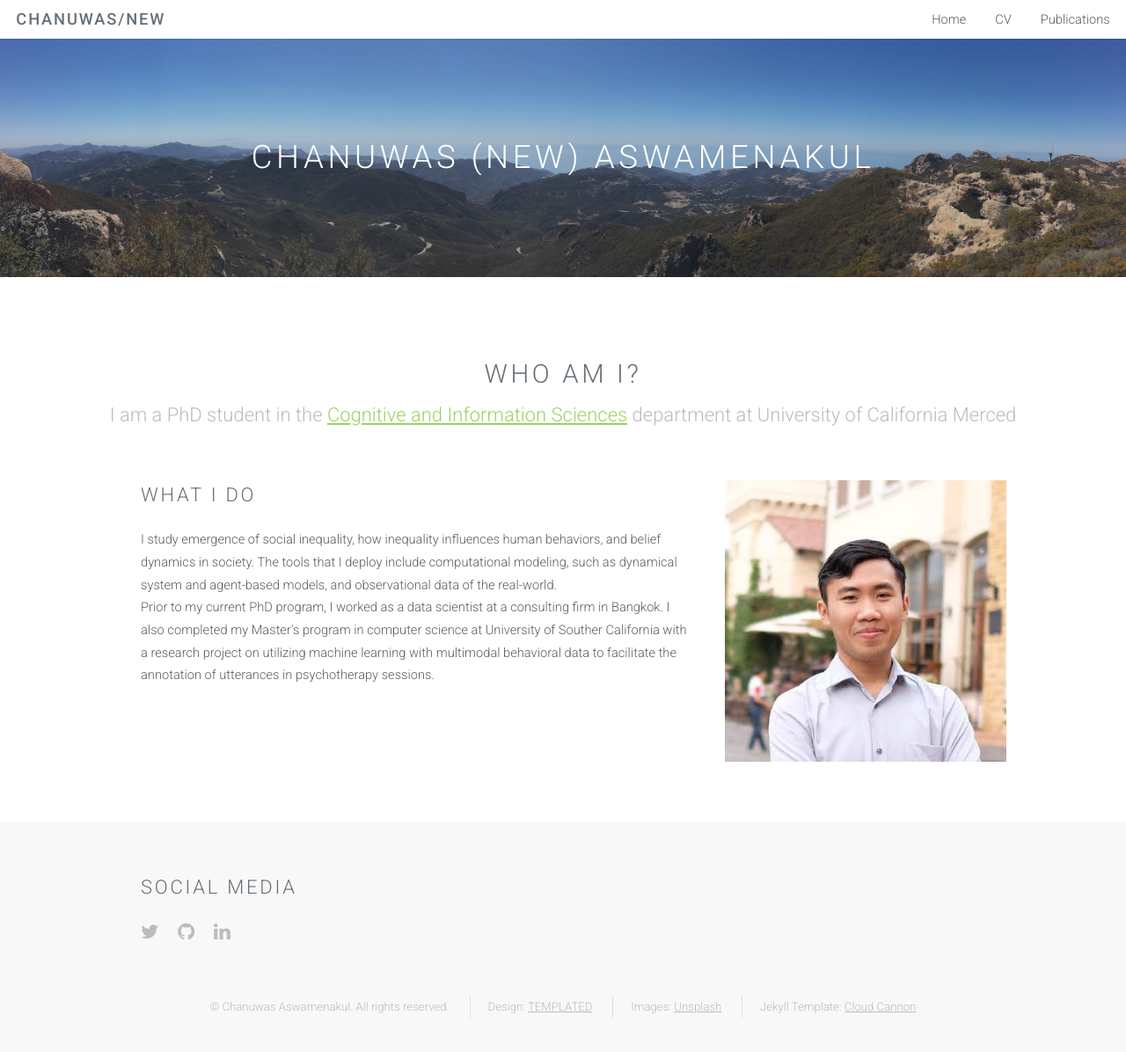
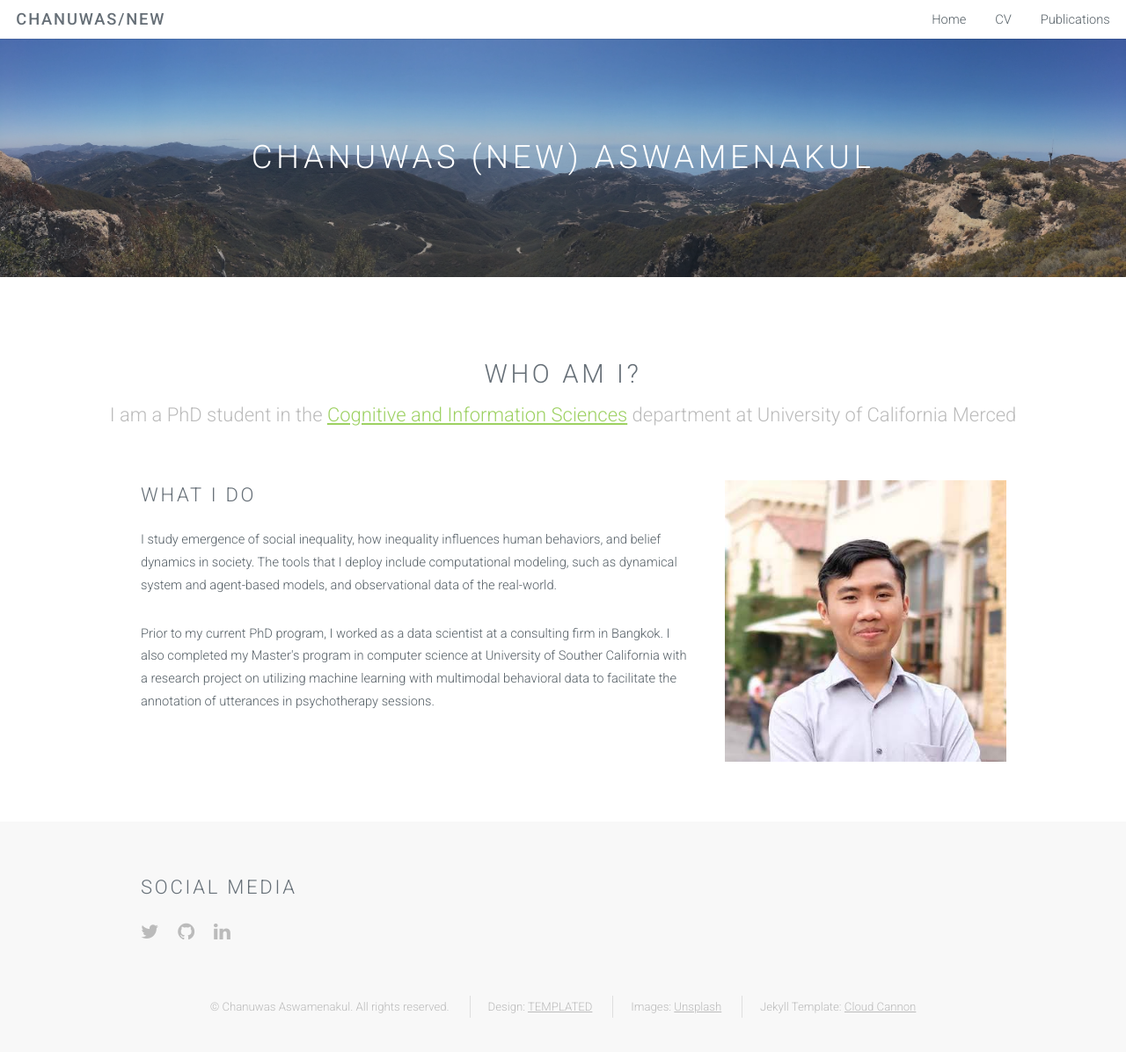
Before and after one commit to chasnew/chasnew.github.io, a Jekyll site: the page built from index.html, in a window 1280 px wide and 1216 px high. Shown: the top 1196 px of the window at 88% size. Built offline with Jekyll 4.4.1, drawn with Linux system fonts in a browser that asks for light colours.

Commit message:
split paragraphs

```diff
--- a/index.html
+++ b/index.html
@@ -13,9 +13,9 @@ layout: landing-page
 	            		<div class="8u">
 					        <section>
 					            <h2>What I do</h2>
-					            <p>I study emergence of social inequality, how inequality influences human behaviors, and belief dynamics in society. The tools that I deploy include computational modeling, such as dynamical system and agent-based models, and observational data of the real-world.
-					            <br>
-					            Prior to my current PhD program, I worked as a data scientist at a consulting firm in Bangkok. I also completed my Master's program in computer science at University of Souther California with a research project on utilizing machine learning with multimodal behavioral data to facilitate the annotation of utterances in psychotherapy sessions.</p>
+					            <p>I study emergence of social inequality, how inequality influences human behaviors, and belief dynamics in society. The tools that I deploy include computational modeling, such as dynamical system and agent-based models, and observational data of the real-world.</p>
+
+					            <p>Prior to my current PhD program, I worked as a data scientist at a consulting firm in Bangkok. I also completed my Master's program in computer science at University of Souther California with a research project on utilizing machine learning with multimodal behavioral data to facilitate the annotation of utterances in psychotherapy sessions.</p>
 					        </section>
 				        </div>
 				        <div class="4u">
```
